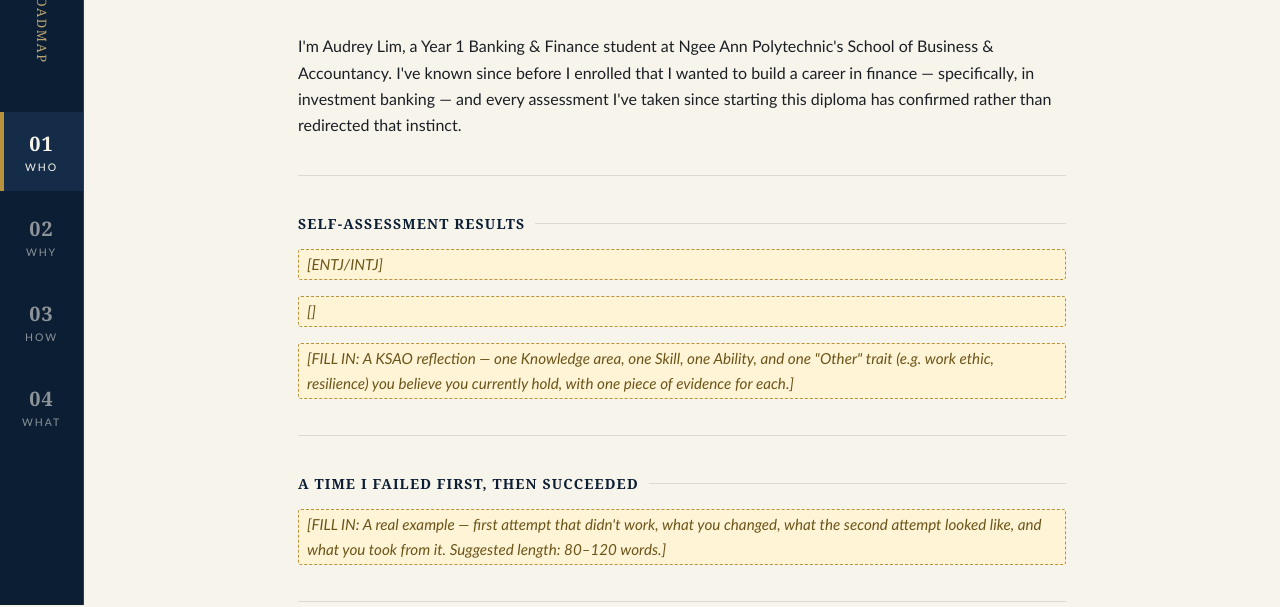
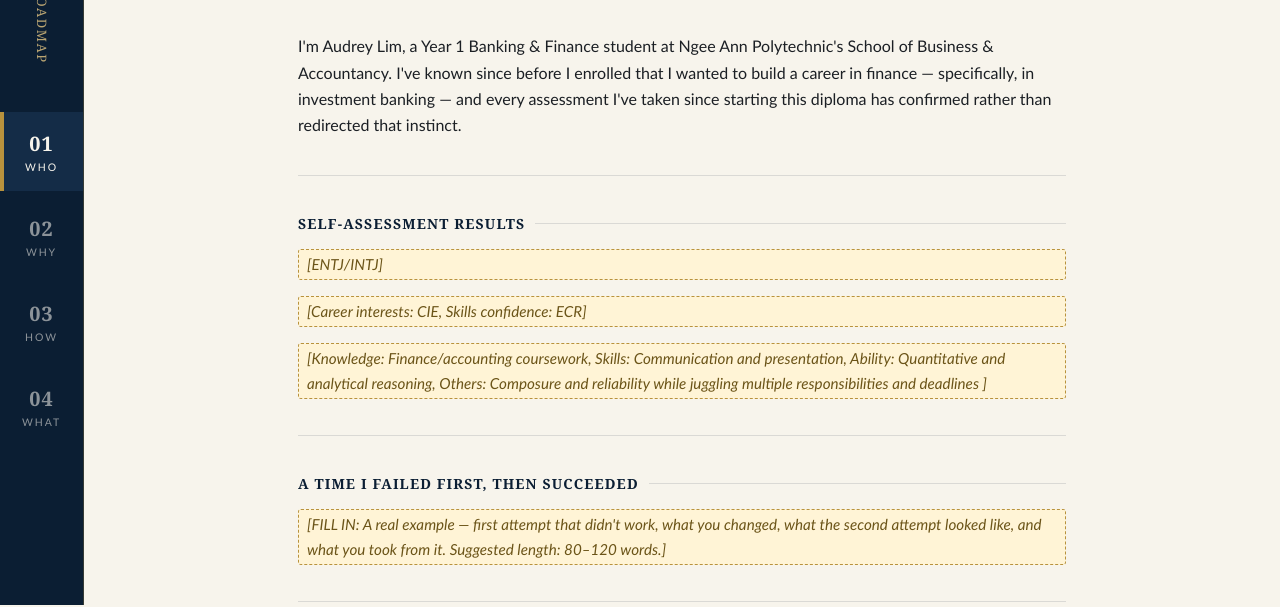
Before and after one commit to Audrey-LimBF/audrey-lim-career-roadmap-CPP, a plain HTML site: page index.html in a window 1280 px wide. Shown: the part 195-802 px from the top of the page. Drawn offline with Linux system fonts and the light colour scheme.

Commit message:
Update index.html

```diff
--- a/index.html
+++ b/index.html
@@ -375,8 +375,8 @@
 
     <div class="section-label">Self-assessment results</div>
     <p class="placeholder">[ENTJ/INTJ]</p>
-    <p class="placeholder">[]</p>
-    <p class="placeholder">[FILL IN: A KSAO reflection — one Knowledge area, one Skill, one Ability, and one "Other" trait (e.g. work ethic, resilience) you believe you currently hold, with one piece of evidence for each.]</p>
+    <p class="placeholder">[Career interests: CIE, Skills confidence: ECR]</p>
+    <p class="placeholder">[Knowledge: Finance/accounting coursework, Skills: Communication and presentation, Ability: Quantitative and analytical reasoning, Others: Composure and reliability while juggling multiple responsibilities and deadlines ]</p>
 
     <div class="rule"></div>
 
```
